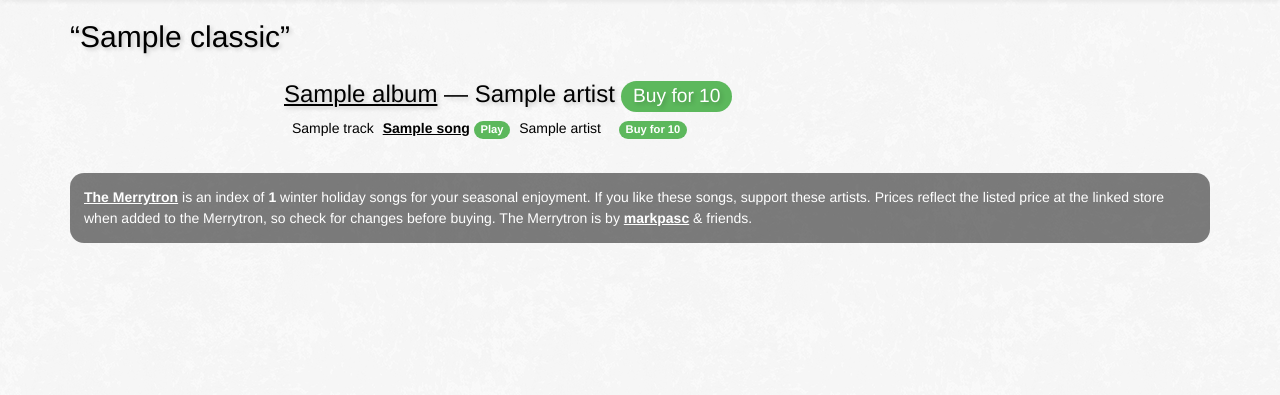
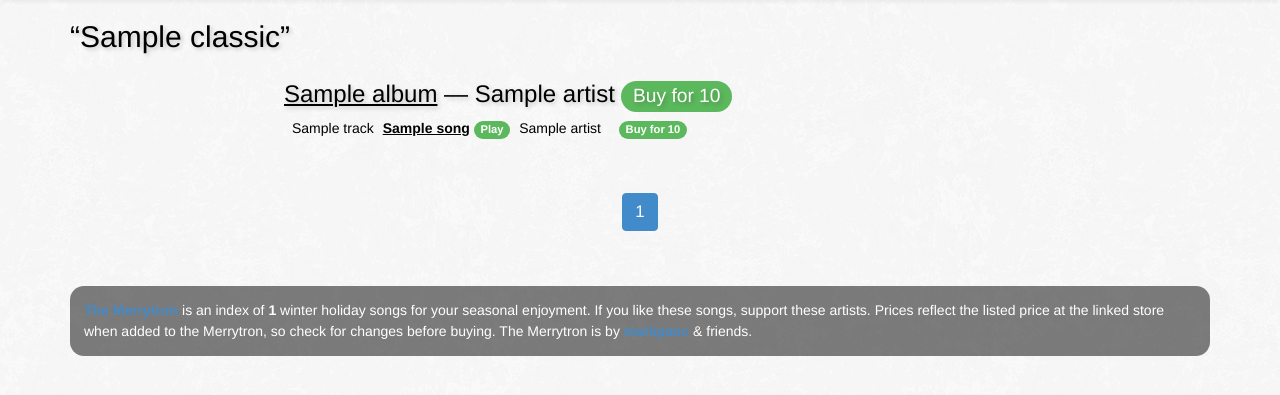
Before and after one commit to markpasc/merrytron, a Django app: template holiday/templates/songs.html in a window 1280 px wide. Shown: the part 51-446 px from the top of the page. Run offline with Django 3.2, Linux system fonts and the light colour scheme; the template is opened without the code that fills it: most values are stand-ins (such as "Sample title", 1, 10 or a date in 2020); some libraries are stand-ins or nearby versions.

Commit message:
Fix up paging

```diff
--- a/holiday/static/style.css
+++ b/holiday/static/style.css
@@ -36,7 +36,7 @@ nav.navbar {
     padding: 0;
 }
 
-#content a {
+.album a, .song a {
     color: inherit;
     text-decoration: underline;
 }
@@ -105,7 +105,7 @@ h1, h2, h3 {
 #pages {
     font-size: 1.2em;
     text-align: center;
-    margin: 2em 0;
+    margin: 2em 0 0;
     clear: left;
 }
 
--- a/holiday/templates/pager.html
+++ b/holiday/templates/pager.html
@@ -1,13 +1,17 @@
 {% if page_obj %}
-	<div id="pages">
-		{% if page_obj.has_previous %}
-			<a class="left" href="page{{ page_obj.previous_page_number }}"><span>Back</span></a>
-			{% if page_obj.has_next %}
-				&bull;
-			{% endif %}
-		{% endif %}
-		{% if page_obj.has_next %}
-			<a class="right" href="page{{ page_obj.next_page_number }}"><span>More</span></a>
-		{% endif %}
-	</div>
+    <div id="pages">
+        <ul class="pagination">
+            {% if page_obj.has_previous %}
+                <li><a class="left" href="page{{ page_obj.previous_page_number }}"><span>Back</span></a></li>
+            {% endif %}
+            {% for page_num in paginator.page_range %}
+                <li {% if page_num == page_obj.number %}class="active"{% endif %}>
+                    <a href="page{{ page_num }}">{{ page_num }}</a>
+                </li>
+            {% endfor %}
+            {% if page_obj.has_next %}
+                <li><a class="right" href="page{{ page_obj.next_page_number }}"><span>More</span></a></li>
+            {% endif %}
+        </ul>
+    </div>
 {% endif %}
--- a/holiday/views.py
+++ b/holiday/views.py
@@ -86,6 +86,8 @@ class AlphaView(TitledListView):
 
     queryset = Song.objects.select_related('album').order_by('album__artist__name', 'album__title', 'track')
     title = 'All songs'
+    paginate_by = 50
+    paginate_orphans = 5
 
 
 class PlayableView(TitledListView):
```
